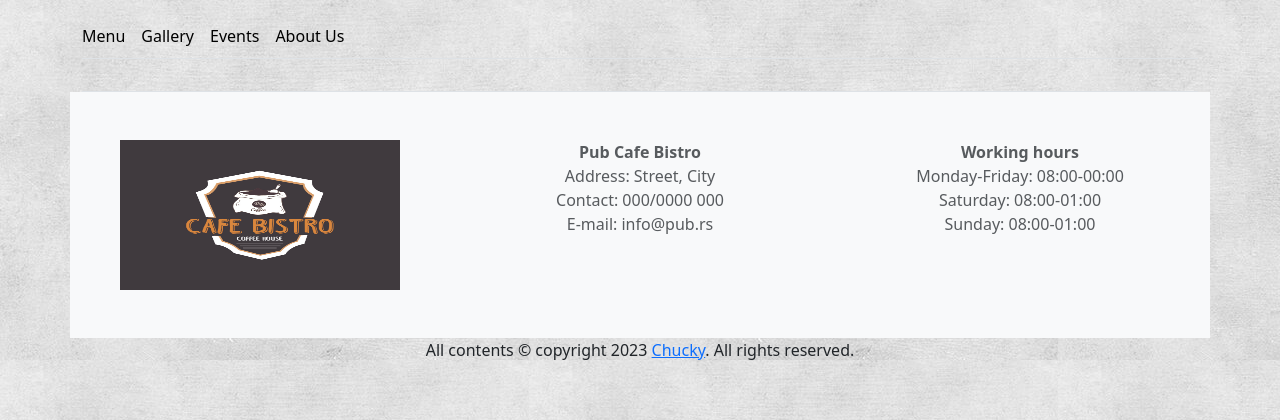
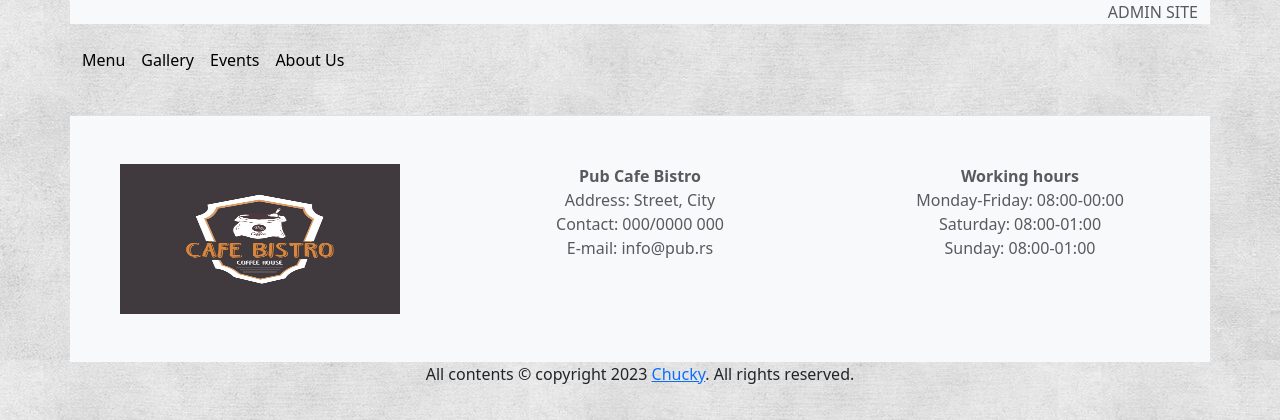
Before and after one commit to ChuckySC/Pub, a Django app: page / in a window 1280 px wide. Shown: the top 420 px of the page. Run offline with Django 4.2, Linux system fonts and the light colour scheme; some libraries are stand-ins or nearby versions.

Commit message:
added head component

```diff
--- /dev/null
+++ b/templates/components/layouts/head.html
@@ -0,0 +1,7 @@
+{% load static %}
+
+{% block content %}
+    <div class="container text-body-secondary bg-body-tertiary" align="right">
+        <a class="nav-link" href={% url 'admin:index' %}>ADMIN SITE</a>
+    </div>
+{% endblock content %}
--- a/templates/index.html
+++ b/templates/index.html
@@ -25,6 +25,9 @@
 
     </head>
     <body>
+        <!-- HEAD -->
+        {% include 'components/layouts/head.html' %}
+
         <!-- HEADER -->
         {% include 'components/layouts/header.html' %}
 
```
